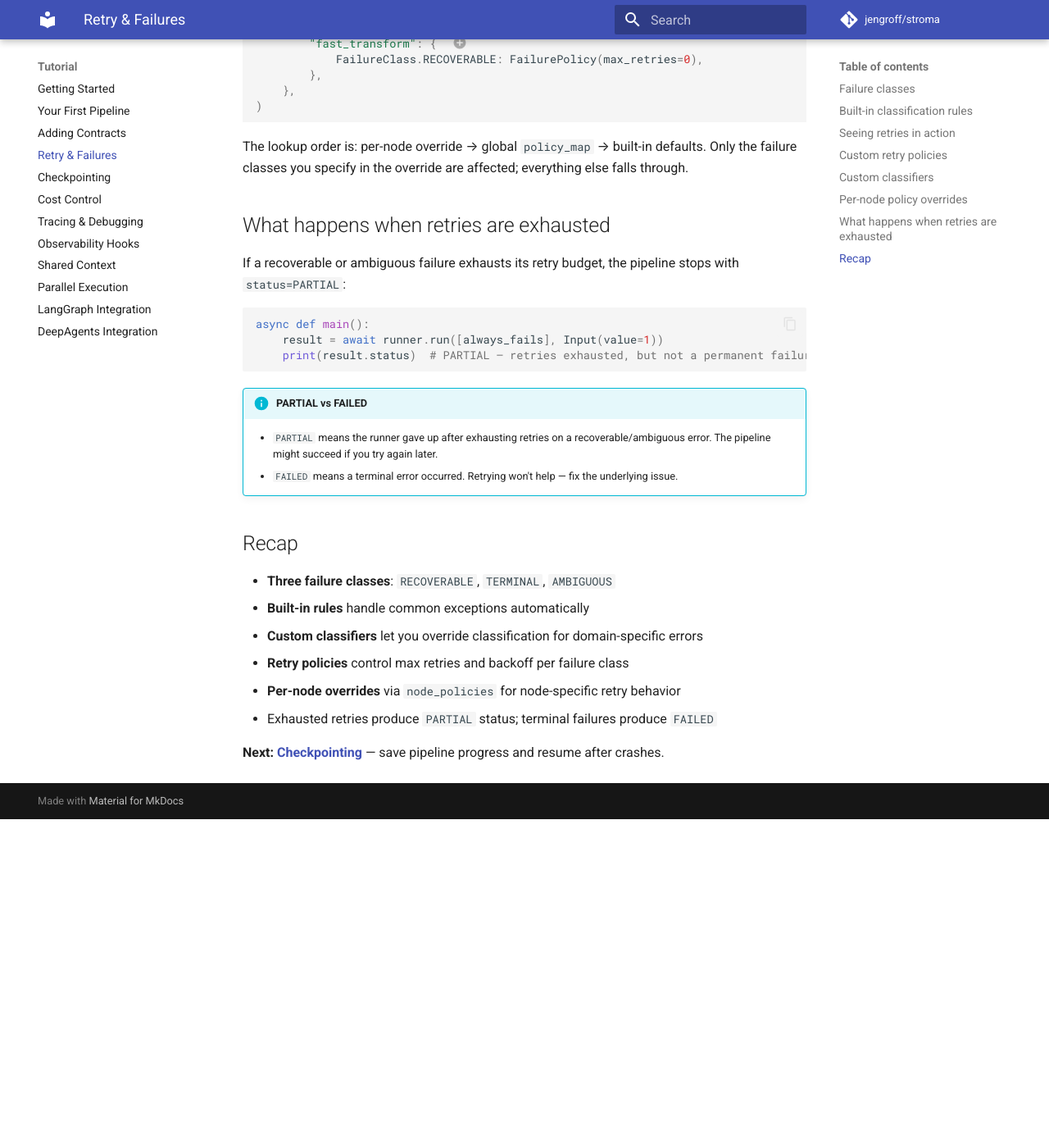
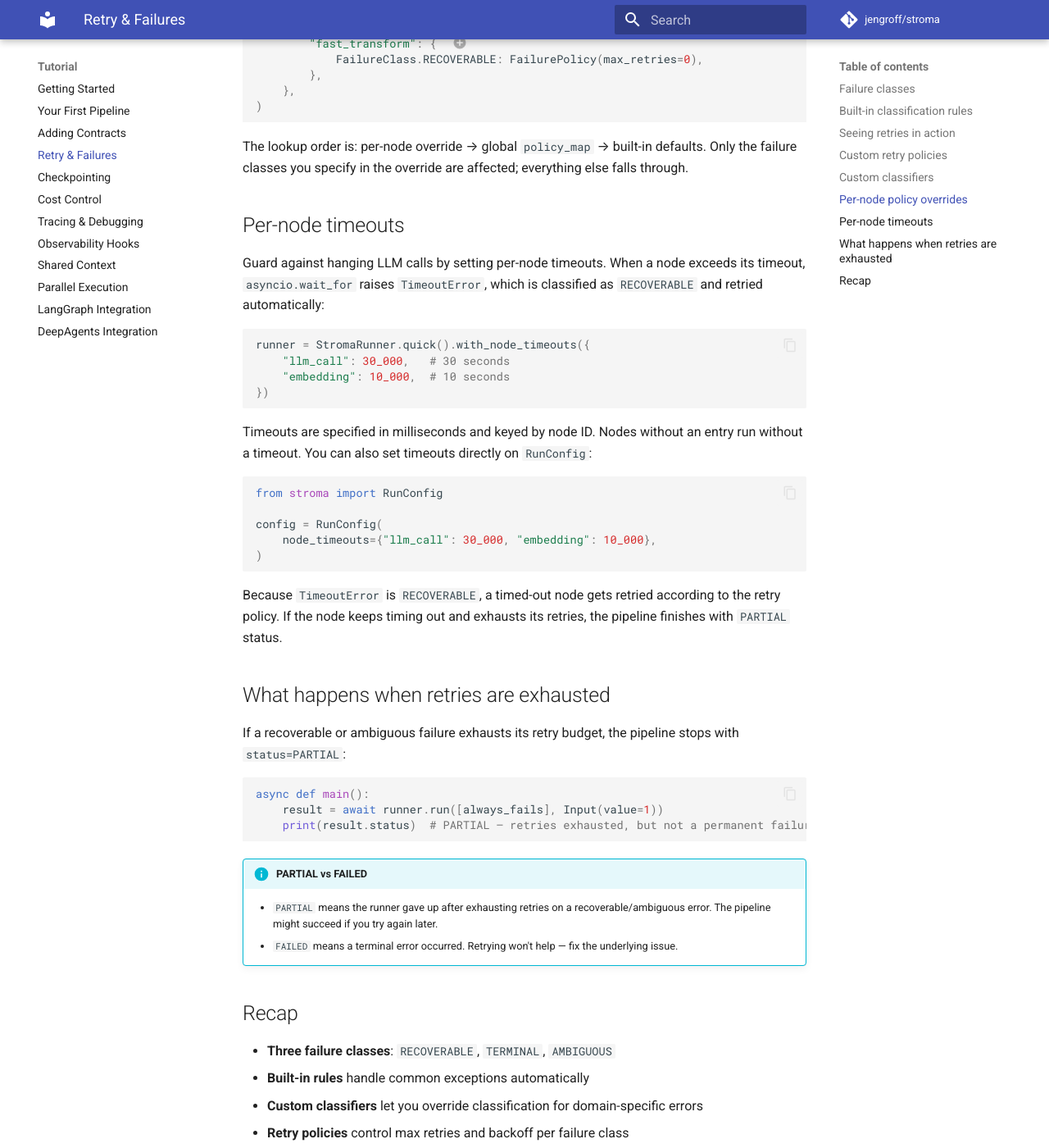
Before and after one commit to jengroff/stroma, an MkDocs documentation site: the page built from docs/tutorial/retry-and-failures.md, in a window 1280 px wide and 1400 px high, scrolled down 3111 px. Shown: the whole window at 82% size. Built offline with MkDocs 1.6.1 and Material for MkDocs 9.7.7, drawn with Linux system fonts in a browser that asks for light colours; comment, search, counter and statistics services are not loaded; before the commit the page ends 4110 px from its top, so only the background shows below that; some of the changed text lies outside the part shown.

Commit message:
test: add regression tests for timeouts and cost accumulation, update docs
  Cover the two untested v0.3.0 features: per-node timeouts (retry on
  timeout, retry exhaustion, fluent builder) and CostTracker.record()
  field accumulation (model, output_tokens, None fallback). Update
  tutorial and concepts docs to document parallel retry behavior and
  per-node timeouts. Add docs step to CLAUDE.md releasing checklist.

````diff
--- a/docs/tutorial/retry-and-failures.md
+++ b/docs/tutorial/retry-and-failures.md
@@ -148,6 +148,29 @@ config = RunConfig(
 
 The lookup order is: per-node override → global `policy_map` → built-in defaults. Only the failure classes you specify in the override are affected; everything else falls through.
 
+## Per-node timeouts
+
+Guard against hanging LLM calls by setting per-node timeouts. When a node exceeds its timeout, `asyncio.wait_for` raises `TimeoutError`, which is classified as `RECOVERABLE` and retried automatically:
+
+```python
+runner = StromaRunner.quick().with_node_timeouts({
+    "llm_call": 30_000,   # 30 seconds
+    "embedding": 10_000,  # 10 seconds
+})
+```
+
+Timeouts are specified in milliseconds and keyed by node ID. Nodes without an entry run without a timeout. You can also set timeouts directly on `RunConfig`:
+
+```python
+from stroma import RunConfig
+
+config = RunConfig(
+    node_timeouts={"llm_call": 30_000, "embedding": 10_000},
+)
+```
+
+Because `TimeoutError` is `RECOVERABLE`, a timed-out node gets retried according to the retry policy. If the node keeps timing out and exhausts its retries, the pipeline finishes with `PARTIAL` status.
+
 ## What happens when retries are exhausted
 
 If a recoverable or ambiguous failure exhausts its retry budget, the pipeline stops with `status=PARTIAL`:
@@ -169,6 +192,7 @@ async def main():
 - **Custom classifiers** let you override classification for domain-specific errors
 - **Retry policies** control max retries and backoff per failure class
 - **Per-node overrides** via `node_policies` for node-specific retry behavior
+- **Per-node timeouts** via `node_timeouts` — timed-out nodes are retried as `RECOVERABLE`
 - Exhausted retries produce `PARTIAL` status; terminal failures produce `FAILED`
 
 **Next: [Checkpointing](checkpointing.md)** — save pipeline progress and resume after crashes.
````
Also changed, not shown: CHANGELOG.md (+3 -0 lines), docs/concepts.md (+15 -2 lines), docs/tutorial/parallel.md (+7 -4 lines), 2 other files.
